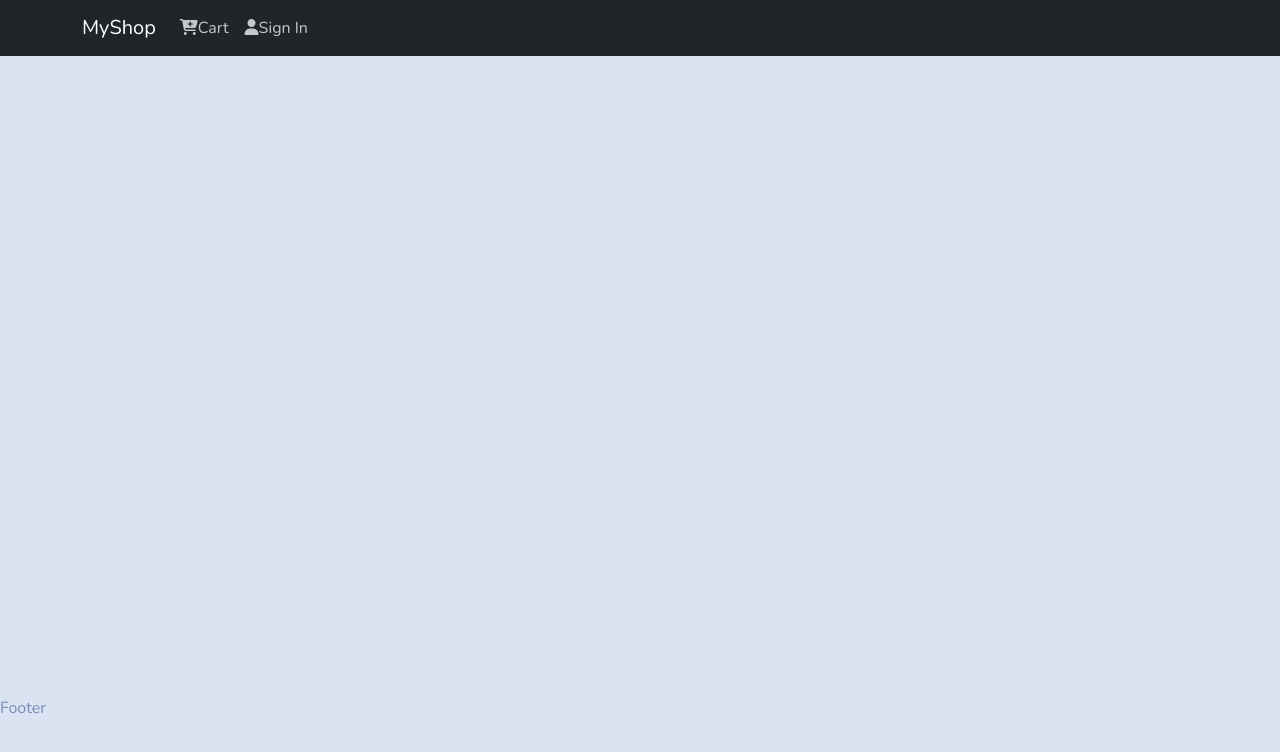
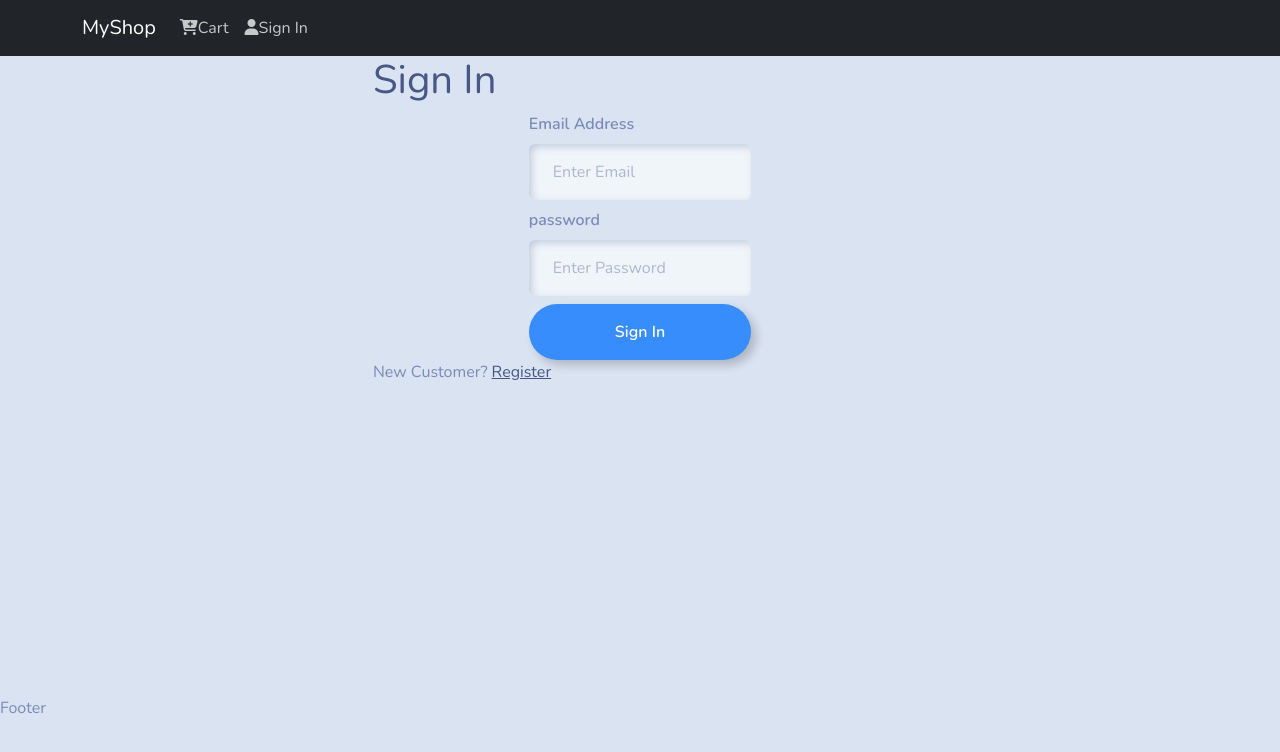
Before and after one commit to sriann-github/MyShop24, a React (Create React App) app: page /login in a window 1280 px wide. Shown: the top 752 px of the page. Built offline with nearby package versions, Linux system fonts and the light colour scheme.

Commit message:
Login Screen and Login workflow

```diff
--- a/src/App.js
+++ b/src/App.js
@@ -7,6 +7,7 @@ import HomeScreen from './Screens/HomeScreen';
 import {BrowserRouter as Router, Routes, Route} from 'react-router-dom';
 import ProductScreen from './Screens/ProductScreen'
 import CartScreen from './Screens/CartScreen'
+import LoginScreen from './Screens/LoginScreen'
 
 
 const App = () => {
@@ -21,6 +22,7 @@ const App = () => {
               <Route path="/product/:id" exact element={<ProductScreen />} />
               <Route path="/cart" exact element={<CartScreen />} />
               <Route path="cart/:id" exact element={<CartScreen />} />
+              <Route path="/login" exact element={<LoginScreen />}></Route>
             </Routes>
           </Container>
         </main>
--- /dev/null
+++ b/src/Screens/LoginScreen.js
@@ -0,0 +1,79 @@
+import {React, useState, useEffect} from 'react'
+import { useDispatch, useSelector } from 'react-redux'
+import {useLocation, useNavigate, Link} from 'react-router-dom'
+import FormContainer from '../components/FormContainer'
+import {login, logout} from '../actions//userActions'
+import Loader from '../components/Loader'
+import Message from '../components/Message'
+import {Form, Button, Row, Col, Stack} from 'react-bootstrap'
+
+const LoginScreen = () => {
+  const location = useLocation()
+  const navigate = useNavigate()
+  const dispatch = useDispatch()
+
+  const [email, setEmail] = useState('')
+  const [password, setPassword] = useState('')
+
+  const redirect = location.search ? location.search.split('=')[1] : '/'
+
+  const userLogin = useSelector((state) => state.userLogin)
+  const {loading, error, userInfo} = userLogin
+
+  useEffect(() => {
+    if(userInfo){
+      navigate(redirect)
+
+    }
+  },[navigate, userInfo, redirect])
+
+  const submitHandler=(e) => {
+    e.preventDefault()
+    dispatch(login(email, password))
+  }
+
+  return (
+    <FormContainer>
+      <h1> Sign In </h1>
+      {error && <Message variant='danger'>{error}</Message>}
+      {loading && <Loader />}
+      <Form onSubmit={submitHandler}>
+       <Stack gap={2} className="col-md-5 mx-auto" >
+          <Form.Group controlId='email'>
+            <Form.Label>Email Address</Form.Label>
+            <Form.Control
+              type='email'
+              placeHolder='Enter Email'
+              value={email}
+              onChange={(e) => setEmail(e.target.value)}>
+            </Form.Control>
+          </Form.Group>
+          <Form.Group controlId='password'>
+            <Form.Label>password</Form.Label>
+            <Form.Control
+              type='password'
+              placeHolder='Enter Password'
+              value={password}
+              onChange={(e) => setPassword(e.target.value)}>
+            </Form.Control>
+          </Form.Group>
+          <Button type='submit' variant='outline-primary'>
+            Sign In
+          </Button>
+        </Stack>
+      </Form>
+
+      <Row>
+        <Col>
+        New Customer?{' '}
+        <Link to={redirect ? `/register?redirect=${redirect}` : '/register'}>
+          Register
+        </Link>
+        </Col>
+      </Row>
+    </FormContainer>
+
+  )
+}
+
+export default LoginScreen
--- a/src/actions/productActions.js
+++ b/src/actions/productActions.js
@@ -17,7 +17,6 @@ export const listProducts = () => async (dispatch) =>{
       payload:
         error.response && error.response.data.message ? error.response.data.message: error.message
     })
-
   }
 }
 
--- /dev/null
+++ b/src/actions/userActions.js
@@ -0,0 +1,42 @@
+import axios from 'axios'
+import {USER_LOGIN_REQUEST, USER_LOGIN_SUCCESS, USER_LOGIN_FAIL, USER_LOGOUT} from '../constants/userConstants'
+
+export const login = (email, password) => async (dispatch) => {
+  try{
+  // dispatch the User login request action
+  dispatch(
+    {type: USER_LOGIN_REQUEST}
+  )
+  const config = {
+    headers: {
+      'Content-type' : 'application/json'
+    }
+  }
+//Call the login api
+const {data} = await axios.post('/api/users/login',
+                           {email, password},
+                           config)
+  dispatch({
+    type: USER_LOGIN_SUCCESS,
+    payload: data
+  })
+
+  localStorage.setItem('userInfo', JSON.stringify(data))
+
+  }catch(error){
+    dispatch({
+      type: USER_LOGIN_FAIL,
+      payload: error.response && error.response.data.message ? error.response.data.message: error.message
+    })
+
+  }
+}
+
+export const logout = () => (dispatch) =>
+{
+  localStorage.removeItem('userInfo')
+  dispatch({
+    type: USER_LOGOUT
+  })
+
+}
--- /dev/null
+++ b/src/components/FormContainer.js
@@ -0,0 +1,16 @@
+import React from 'react'
+import {Container, Row, Col} from 'react-bootstrap'
+
+const FormContainer = ({children}) => {
+  return (
+    <Container>
+      <Row className='justify-content-md-center'>
+        <Col xs={12} md={6}>
+        {children}
+        </Col>
+      </Row>
+    </Container>
+  )
+}
+
+export default FormContainer
--- /dev/null
+++ b/src/constants/userConstants.js
@@ -0,0 +1,4 @@
+export const USER_LOGIN_REQUEST = 'USER_LOGIN_REQUEST'
+export const USER_LOGIN_SUCCESS = 'USER_LOGIN_SUCCESS'
+export const USER_LOGIN_FAIL = 'USER_LOGIN_FAIL'
+export const USER_LOGOUT = 'USER_LOGOUT'
--- /dev/null
+++ b/src/reducers/userReducer.js
@@ -0,0 +1,17 @@
+import {USER_LOGIN_REQUEST, USER_LOGIN_SUCCESS, USER_LOGIN_FAIL, USER_LOGOUT} from '../constants/userConstants'
+
+export const userLoginReducer = (state = {}, action) => {
+  switch(action.type){
+    case USER_LOGIN_REQUEST :
+      return {loading: true}
+    case USER_LOGIN_SUCCESS :
+      return {loadong: false, userInfo: action.payload}
+    case USER_LOGIN_FAIL :
+      return{loading: false, error: action.payload}
+    case USER_LOGOUT :
+      //Wipe out all the data from store
+      return {}
+    default:
+      return state
+  }
+}
--- a/src/store.js
+++ b/src/store.js
@@ -1,11 +1,13 @@
 import {configureStore, combineReducers} from '@reduxjs/toolkit'
 import { productListReducer, productDetailsReducer } from './reducers/productReducer'
 import {cartReducer} from './reducers/cartReducer'
+import {userLoginReducer} from './reducers/userReducer'
 
 const rootReducer = combineReducers({
   productList: productListReducer,
   productDetails: productDetailsReducer,
-  cart: cartReducer
+  cart: cartReducer,
+  userLogin: userLoginReducer
 })
 
 const cartItemsFromStorage = localStorage.getItem('cartItems') ? JSON.parse(localStorage.getItem('cartItems')) : []
```
